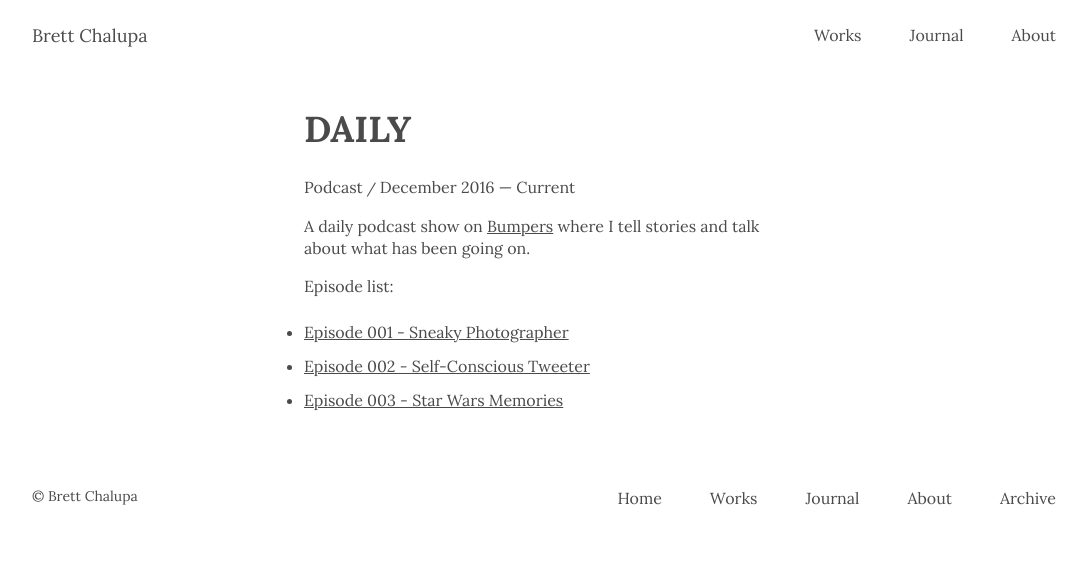
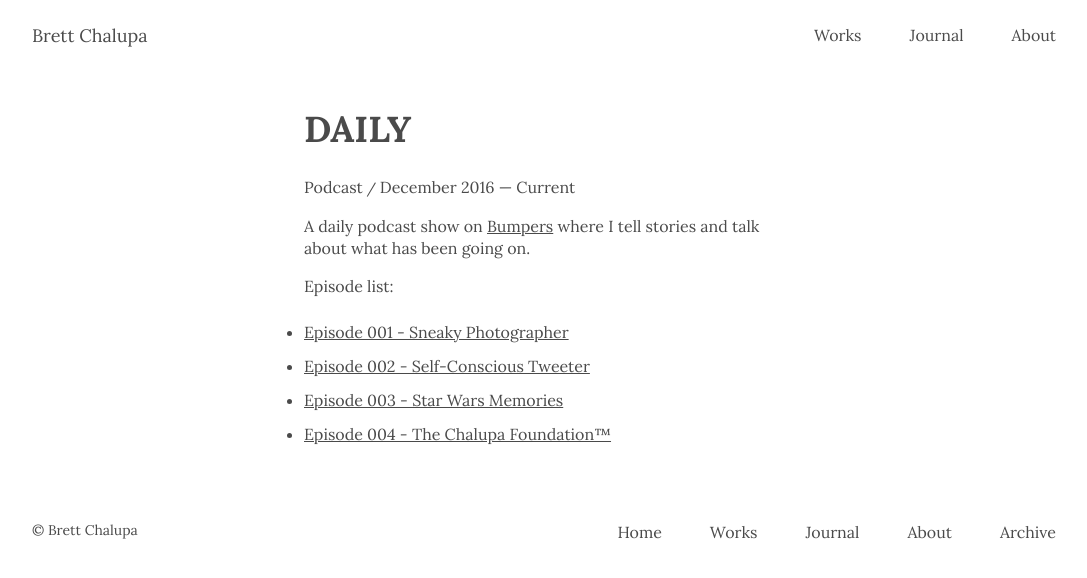
Before and after one commit to brettchalupa/brettchalupa.github.io, a Jekyll site: the page built from _works/daily.md, in a window 1280 px wide. Shown: the top 578 px of the page, without its empty margins (96-1183 px from the left). Built offline with Jekyll 4.4.1, drawn with Linux system fonts in a browser that asks for light colours; a script that is not in the unit is left out.

Commit message:
Add Daily 004

```diff
--- a/_works/daily.md
+++ b/_works/daily.md
@@ -17,3 +17,4 @@ Episode list:
 - [Episode 001 - Sneaky Photographer](https://bumpers.fm/e/b14v0pv2jgvg02rqohpg)
 - [Episode 002 - Self-Conscious Tweeter](https://bumpers.fm/e/b15lrthmr9a002vkmlhg)
 - [Episode 003 - Star Wars Memories](https://bumpers.fm/e/b1674togm6cg02ujgu50)
+- [Episode 004 - The Chalupa Foundation&trade;](https://bumpers.fm/e/b16ucboet0g002v6pv4g)
```
